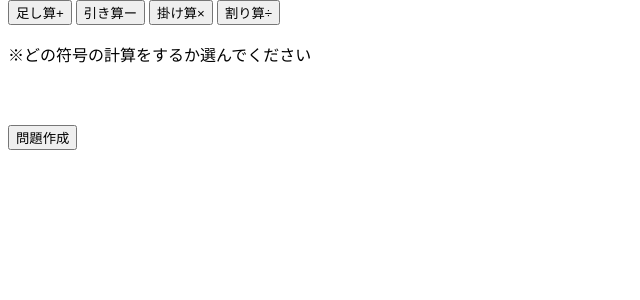
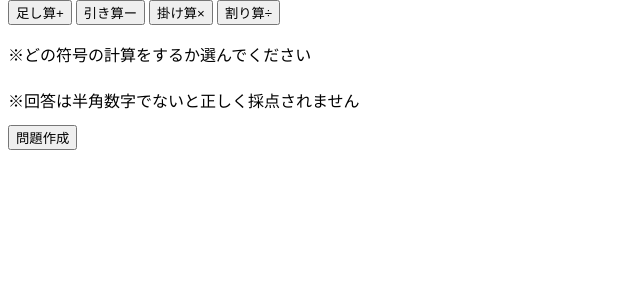
Before and after one commit to toyd00/e-problems, a Django app: page /calculation_list/ in a window 1280 px wide. Shown: the part 88-388 px from the top of the page, without its empty margins (0-640 px from the left). Run offline with Django 3.2, Linux system fonts and the light colour scheme; some libraries are stand-ins or nearby versions.

Commit message:
「計算問題は半角で答えないといけない」追加

```diff
--- a/static/app/css/calculation_list.css
+++ b/static/app/css/calculation_list.css
@@ -1,6 +1,11 @@
 #sign_list {
     position: absolute;
     top: 130px;
+}
+
+#answer_alert {
+    position: absolute;
+    top: 160px;
 }
 
 .remove_sing_display {
--- a/templates/app/calculation_list.html
+++ b/templates/app/calculation_list.html
@@ -22,6 +22,7 @@
         <span id='noSign_alert'>※どの符号の計算をするか選んでください</span>
     </div>
 
+    <p id='answer_alert'>※回答は半角数字でないと正しく採点されません</p>
 
     <button id='btn_make_prob' class='btn_make_prob'>
         問題作成
@@ -37,6 +38,8 @@
 
 
 
+
+
     <script src="https://code.jquery.com/jquery-3.6.0.min.js" integrity="sha256-/xUj+3OJU5yExlq6GSYGSHk7tPXikynS7ogEvDej/m4=" crossorigin="anonymous"></script>
 
     <script type='text/javascript' src="{% static 'app/js/base.js' %}"></script>
--- a/templates/app/make_problem.html
+++ b/templates/app/make_problem.html
@@ -1,3 +1 @@
 {% include 'app/make_edit_problem.html' with name="make" %}
-
-選択肢を８個以上増やせないように
```
